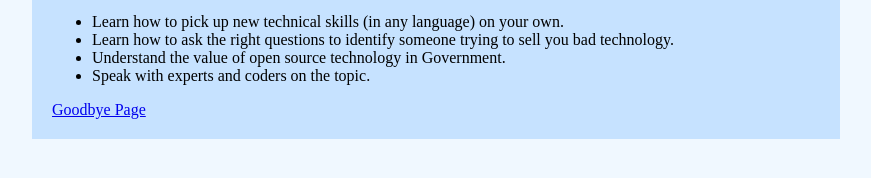
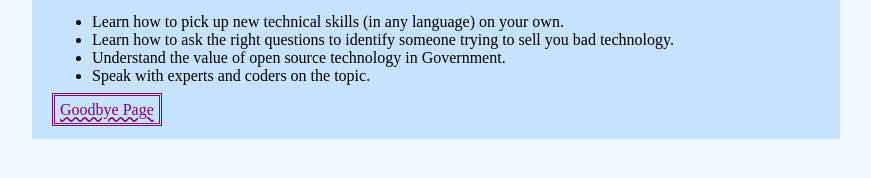
Before and after one commit to code4policy-archive/simple-website-BaileySiber, a plain HTML site: page index.html in a window 1280 px wide. Shown: the part 424-602 px from the top of the page, without its empty margins (204-1075 px from the left). Drawn offline with Linux system fonts and the light colour scheme.

Commit message:
adding silly styling to a tags

```diff
--- a/styles.css
+++ b/styles.css
@@ -35,3 +35,11 @@ img {
   max-width: 70%;
   height: auto;
 }
+
+a {
+  color: purple;
+  border-style: double;
+  text-decoration: underline;
+  padding: 5px;
+  text-decoration-style: wavy;
+}
```
